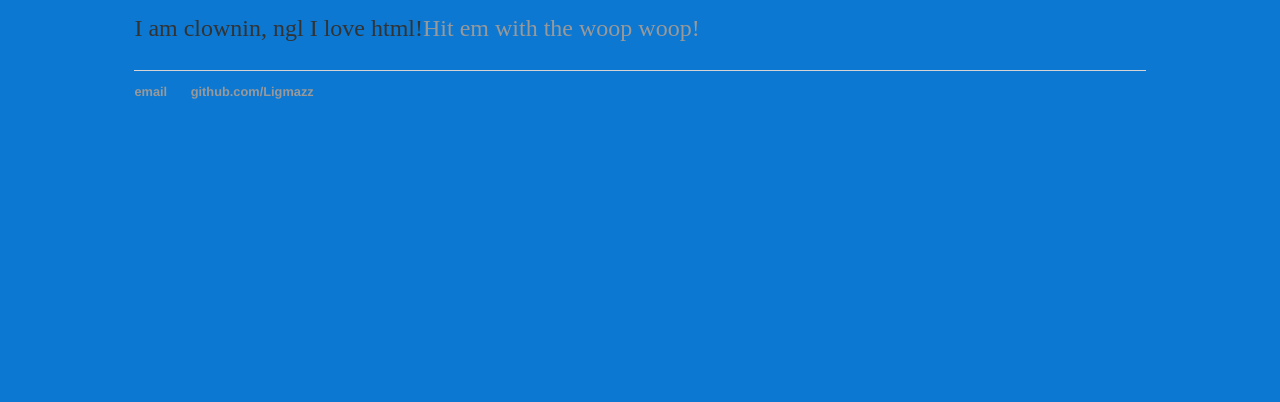
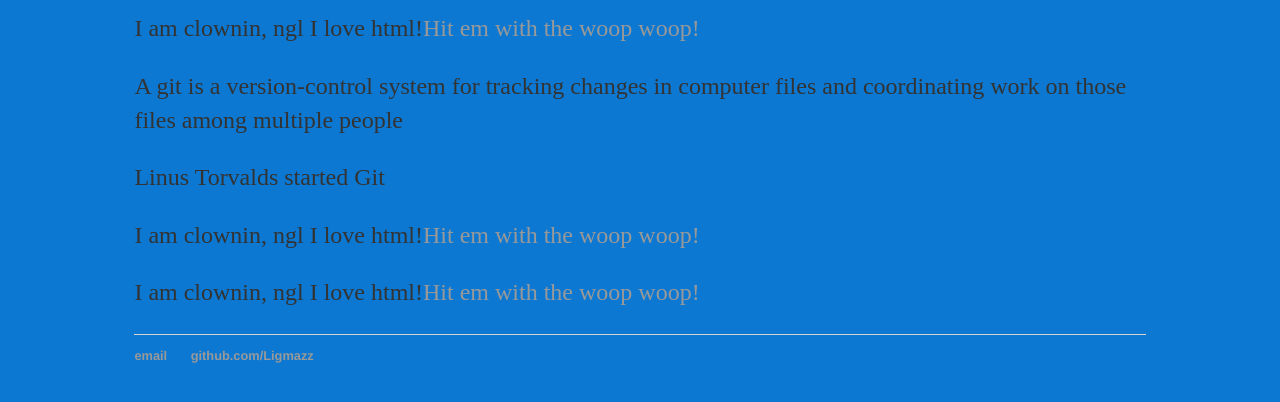
Before and after one commit to Ligmazz/Ligmazz.github.io, a plain HTML site: page index.html in a window 1280 px wide. Shown: the part 196-598 px from the top of the page. Drawn offline with Linux system fonts and the light colour scheme.

Commit message:
Update index.html

```diff
--- a/index.html
+++ b/index.html
@@ -25,6 +25,11 @@
 <div class="blurb">
 <h1>Hey welcome, enjoy yourself or forget about it.</h1>
 <p>I am clownin, ngl I love html!<a href="#">Hit em with the woop woop!</a></p>
+<p>A git is a version-control system for tracking changes in computer files and coordinating work on those files among multiple people<a href="#"></a></p>
+<p>Linus Torvalds started Git<a href="#"></a></p>
+<p>I am clownin, ngl I love html!<a href="#">Hit em with the woop woop!</a></p>
+<p>I am clownin, ngl I love html!<a href="#">Hit em with the woop woop!</a></p>
+
 <div>
 <footer>
 <ul>
```
